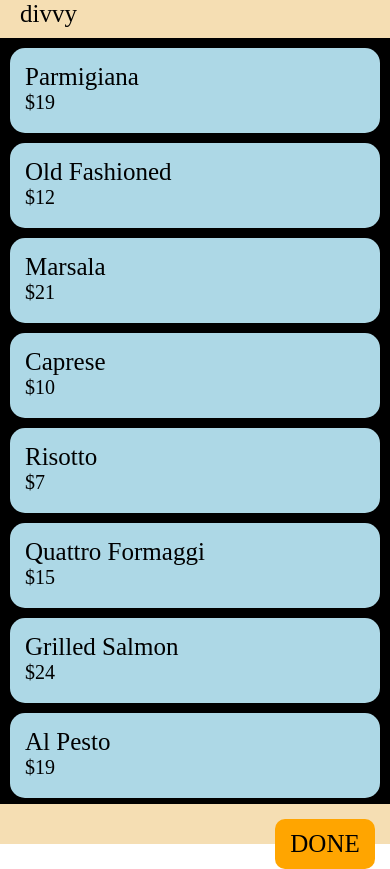
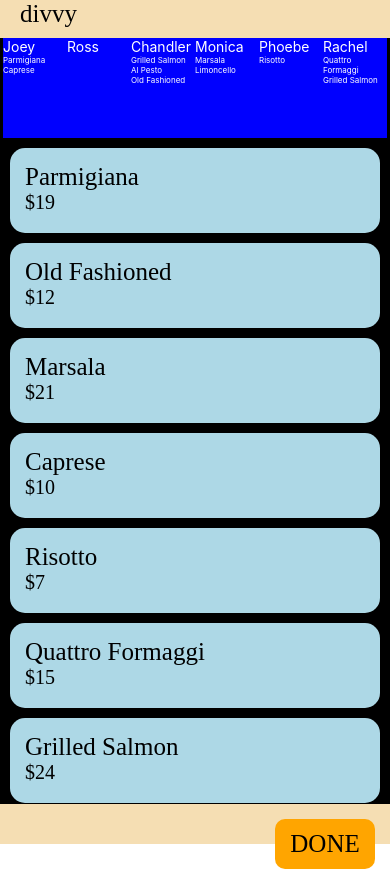
Before and after one commit to brettennis/divvy, a React Native app: screen / in a window 390 px wide. Built offline with nearby package versions, Linux system fonts and the light colour scheme.

Commit message:
work on purchases page

```diff
--- a/app/screens/Purchase.js
+++ b/app/screens/Purchase.js
@@ -5,96 +5,68 @@ import {
     FlatList,
     TouchableOpacity,
 } from 'react-native';
-import { useState } from 'react';
+import { useState, useEffect } from 'react';
 import 'react-native-get-random-values';
 import { v4 as uuid } from 'uuid';
 
-const patrons = [
-    {
-        nameFirst: "Joey",
-        nameLast: "Tribbiani",
-        phone: "",
-        isBillPayer: false,
-        isCashTipper: false
-    }, {
-        nameFirst: "Ross",
-        nameLast: "Geller",
-        phone: "",
-        isBillPayer: false,
-        isCashTipper: false
-    }, {
-        nameFirst: "Chandler",
-        nameLast: "Bing",
-        phone: "",
-        isBillPayer: false,
-        isCashTipper: false
-    }, {
-        nameFirst: "Monica",
-        nameLast: "Geller",
-        phone: "",
-        isBillPayer: false,
-        isCashTipper: false
-    }, {
-        nameFirst: "Phoebe",
-        nameLast: "Buffay",
-        phone: "",
-        isBillPayer: false,
-        isCashTipper: false
-    }, {
-        nameFirst: "Rachel",
-        nameLast: "Green",
-        phone: "",
-        isBillPayer: false,
-        isCashTipper: false
-    }
-];
+export default function Purchase({ item, patrons, setPatrons }) {
 
-export default function Purchase({ item }) {
-
-    const [isFlipped, setIsFlipped] = useState(false);
-    const handleFlip = () => setIsFlipped(true);
+    const [isDropdown, setIsDropdown] = useState(false);
+    const handleFlip = () => setIsDropdown(!isDropdown);
 
     const [selectedPatron, setPatron] = useState(null);
 
-    if (!isFlipped) {
-        return (
+    const addPurchase = (itemId, patronId) => {
+        const patronNew = patrons.find(patron => patron.id === patronId);
+        patronNew.purchases.push(itemId);
+        setPatrons(prev => { return { ...prev, patronNew}});
+    }
+
+    const patronList = () => {
+        if (isDropdown) {
+            return (
+                <View style={styles.buttonContainer}>
+                    {patrons.map(patron =>
+                        <Patron
+                            key={patron.id}
+                            setPatron={setPatron}
+                            setIsDropdown={setIsDropdown}
+                            patron={patron}
+                        />
+                    )}
+                </View>
+            )
+        }
+    }
+
+    return (
+        <View>
             <TouchableOpacity
                 style={styles.purchase}
                 onPress={handleFlip}
             >
-                <View style={styles.itemInformation}>
+                <View style={styles.itemInfoContainer}>
                     <Text style={styles.itemDescription}>{item.description}</Text>
                     <Text style={styles.itemPrice}>{'$'}{item.amount}</Text>
                 </View>
+                {selectedPatron && <View style={styles.itemPatronContainer}>
+                    <Text style={styles.itemPatronText}>
+                        {selectedPatron.nameFirst}{' '}
+                        {selectedPatron.nameLast}
+                    </Text>
+                </View>}
             </TouchableOpacity>
-        );
-    }
-    else {
-        return (
-            <View>
-                <FlatList style={styles.buttonContainer}
-                    data={patrons}
-                    renderItem={({patron}) =>
-                        <Patron
-                            setPatron={setPatron}
-                            setIsFlipped={setIsFlipped}
-                            patron={patron}
-                        />
-                    }
-                    keyExtractor={patron => uuid()}
-                    horizontal={true}
-                />
-            </View>
+            {patronList()}
+        </View>
+    );
 
-        );
-    }
 }
 
-export function Patron({ setPatron, setIsFlipped, patron }) {
+function Patron({ setPatron, setIsDropdown, patron }) {
 
     const handleSelectPatron = () => {
         setPatron(patron);
-        setIsFlipped(false);
+        setIsDropdown(false);
     }
 
     return (
@@ -103,7 +75,7 @@ export function Patron({ setPatron, setIsFlipped, patron }) {
             onPress={handleSelectPatron}
         >
             <Text style={styles.patronName}>
-                Yeah boy
+                {patron.nameFirst} {patron.nameLast[0] + '.'}
             </Text>
         </TouchableOpacity>
     );
@@ -117,8 +89,10 @@ const styles = StyleSheet.create({
         marginTop: 10,
         marginRight: 10,
         marginLeft: 10,
+        flexDirection: 'row',
+        justifyContent: 'space-between',
     },
-    itemInformation: {
+    itemInfoContainer: {
         margin: 15,
     },
     itemDescription: {
@@ -129,17 +103,33 @@ const styles = StyleSheet.create({
         fontSize: 20,
         fontFamily: 'American Typewriter',
     },
+    itemPatronContainer: {
+        // backgroundColor: 'purple',
+        margin: 15
+    },
+    itemPatronText: {
+        fontFamily: 'Avenir',
+        fontSize: 18,
+    },
     buttonContainer: {
         // backgroundColor: 'white',
-        height: 120,
-        marginTop: 10,
+        paddingTop: 3,
         flex: 1,
+        flexWrap: 'wrap',
+        flexDirection: 'row',
+        justifyContent: 'center',
     },
     patronButton: {
         backgroundColor: 'white',
+        margin: 3,
         borderRadius: 10,
-        width: 80,
-        marginLeft: 5,
-        padding: 5,
+        height: 50,
+        width: 180,
+        justifyContent: 'center',
+        alignItems: 'center',
     },
+    patronName: {
+        fontFamily: 'Avenir',
+        fontSize: 20,
+    }
 })
--- a/app/screens/PurchaseList.js
+++ b/app/screens/PurchaseList.js
@@ -13,6 +13,7 @@ import Purchase from './Purchase';
 
 const items = [
 {
+    'id' : 0,
     "amount" : 19,
     "description" : "Parmigiana",
     "flags" : "",
@@ -20,6 +21,7 @@ const items = [
     "remarks" : null,
     "unitPrice" : null
 }, {
+    'id' : 1,
     "amount" : 12,
     "description" : "Old Fashioned",
     "flags" : "",
@@ -27,6 +29,7 @@ const items = [
     "remarks" : null,
     "unitPrice" : null
 }, {
+    'id' : 2,
     "amount" : 21,
     "description" : "Marsala",
     "flags" : "",
@@ -34,6 +37,7 @@ const items = [
     "remarks" : null,
     "unitPrice" : null
 }, {
+    'id' : 3,
     "amount" : 10,
     "description" : "Caprese",
     "flags" : "",
@@ -41,6 +45,7 @@ const items = [
     "remarks" : null,
     "unitPrice" : null
 }, {
+    'id' : 4,
     "amount" : 7,
     "description" : "Risotto",
     "flags" : "",
@@ -48,6 +53,7 @@ const items = [
     "remarks" : null,
     "unitPrice" : null
 }, {
+    'id' : 5,
     "amount" : 15,
     "description" : "Quattro Formaggi",
     "flags" : "",
@@ -55,6 +61,7 @@ const items = [
     "remarks" : null,
     "unitPrice" : null
 }, {
+    'id' : 6,
     "amount" : 24,
     "description" : "Grilled Salmon",
     "flags" : "",
@@ -62,6 +69,7 @@ const items = [
     "remarks" : null,
     "unitPrice" : null
 }, {
+    'id' : 7,
     "amount" : 19,
     "description" : "Al Pesto",
     "flags" : "",
@@ -69,6 +77,7 @@ const items = [
     "remarks" : null,
     "unitPrice" : null
 }, {
+    'id' : 8,
     "amount" : 5,
     "description" : "Limoncello",
     "flags" : "",
@@ -78,55 +87,101 @@ const items = [
 }
 ];
 
-const patrons = [
+const patronsInitialize = [
     {
+        id: 0,
         nameFirst: "Joey",
         nameLast: "Tribbiani",
         phone: "",
         isBillPayer: false,
-    isCashTipper: false
+        isCashTipper: false,
+        purchases: [0,3]
     }, {
+        id: 1,
         nameFirst: "Ross",
         nameLast: "Geller",
         phone: "",
         isBillPayer: false,
-    isCashTipper: false
+        isCashTipper: false,
+        purchases: []
     }, {
+        id: 2,
         nameFirst: "Chandler",
         nameLast: "Bing",
         phone: "",
         isBillPayer: false,
-    isCashTipper: false
+        isCashTipper: false,
+        purchases: [6,7,1]
     }, {
+        id: 3,
         nameFirst: "Monica",
         nameLast: "Geller",
         phone: "",
         isBillPayer: false,
-    isCashTipper: false
+        isCashTipper: false,
+        purchases: [2,8]
     }, {
+        id: 4,
         nameFirst: "Phoebe",
         nameLast: "Buffay",
         phone: "",
         isBillPayer: false,
-    isCashTipper: false
+        isCashTipper: false,
+        purchases: [4]
     }, {
+        id: 5,
         nameFirst: "Rachel",
         nameLast: "Green",
         phone: "",
         isBillPayer: false,
-    isCashTipper: false
+        isCashTipper: false,
+        purchases: [5,6]
     }
 ];
 
 export default function PurchaseList() {
 
-    const items2 = items.concat(items);
+    const [patrons, setPatrons] = useState(patronsInitialize);
+
+    const findItem = (target) => items.find(item => item.id === target)
 
     return (
         <View style={styles.container}>
+            <View
+                style={{
+                    backgroundColor:'orange',
+                    height: 100,
+                    width: 60,
+                    flexDirection: 'row',
+                    justifyContent: 'center'
+            }}>
+                {patrons.map(patron =>
+                    <View
+                        key={patron.id}
+                        style={{
+                        backgroundColor:'blue',
+                        width: 64,
+                    }}>
+                        <Text style={{color:'white'}}>
+                            {patron.nameFirst}
+                        </Text>
+                        {patron.purchases.map(itemId =>
+                            <Text style={{color:'white',fontSize:8,}}>
+                                {findItem(itemId).description}
+                            </Text>
+                        )}
+                    </View>
+                )}
+            </View>
             <FlatList style={styles.listContainer}
                 data={items}
-                renderItem={({item}) => <Purchase item={item}/>}
+                renderItem={({item}) =>
+                    <Purchase
+                        item={item}
+                        patrons={patrons}
+                        setPatrons={setPatrons}
+                    />
+                }
                 keyExtractor={item => uuid()}
             />
         </View>
```
Lines whose indentation alone changed are shown as unchanged.
